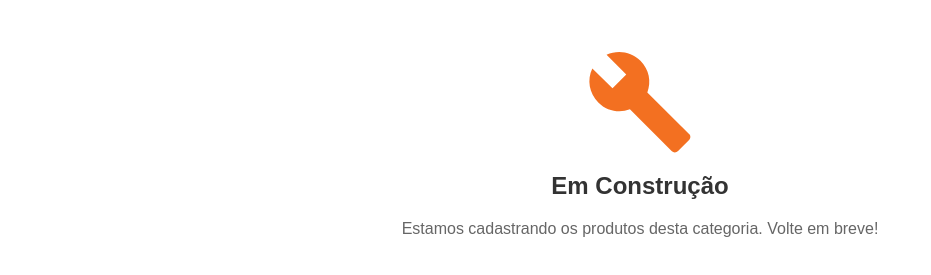
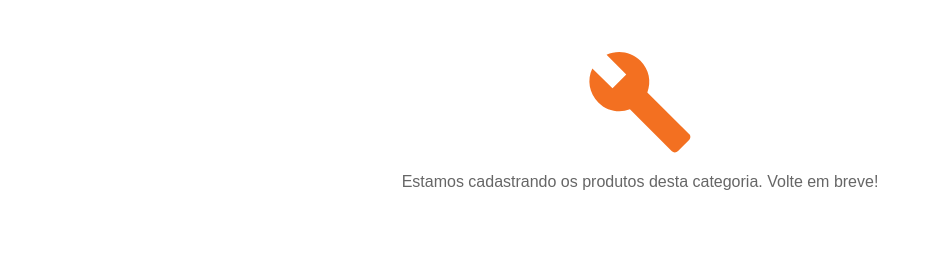
Before and after one commit to TheoLins/projeto-em-andamento, a plain HTML site: page pages/conexoes_esgoto/tigre.html in a window 1280 px wide. Shown: the part 257-532 px from the top of the page, without its empty margins (0-931 px from the left). Drawn offline with Linux system fonts and the light colour scheme.

Commit message:
Remove duplicate content from tigre.html

```diff
--- a/pages/conexoes_esgoto/tigre.html
+++ b/pages/conexoes_esgoto/tigre.html
@@ -18,7 +18,6 @@
     <path d="M22.7 19l-9.1-9.1c.9-2.3.4-5-1.5-6.9-2-2-5-2.4-7.4-1.3L9 6 6 9 1.6 4.7C.4 7.1.9 10.1 2.9 12.1c1.9 1.9 4.6 2.4 6.9 1.5l9.1 9.1c.4.4 1 .4 1.4 0l2.3-2.3c.5-.4.5-1.1.1-1.4z"/>
   </svg>
 
-  <h2 style="color: #333; margin-top: 15px;">Em Construção</h2>
   <p style="color: #666;">Estamos cadastrando os produtos desta categoria. Volte em breve!</p>
 
 </div>
```
